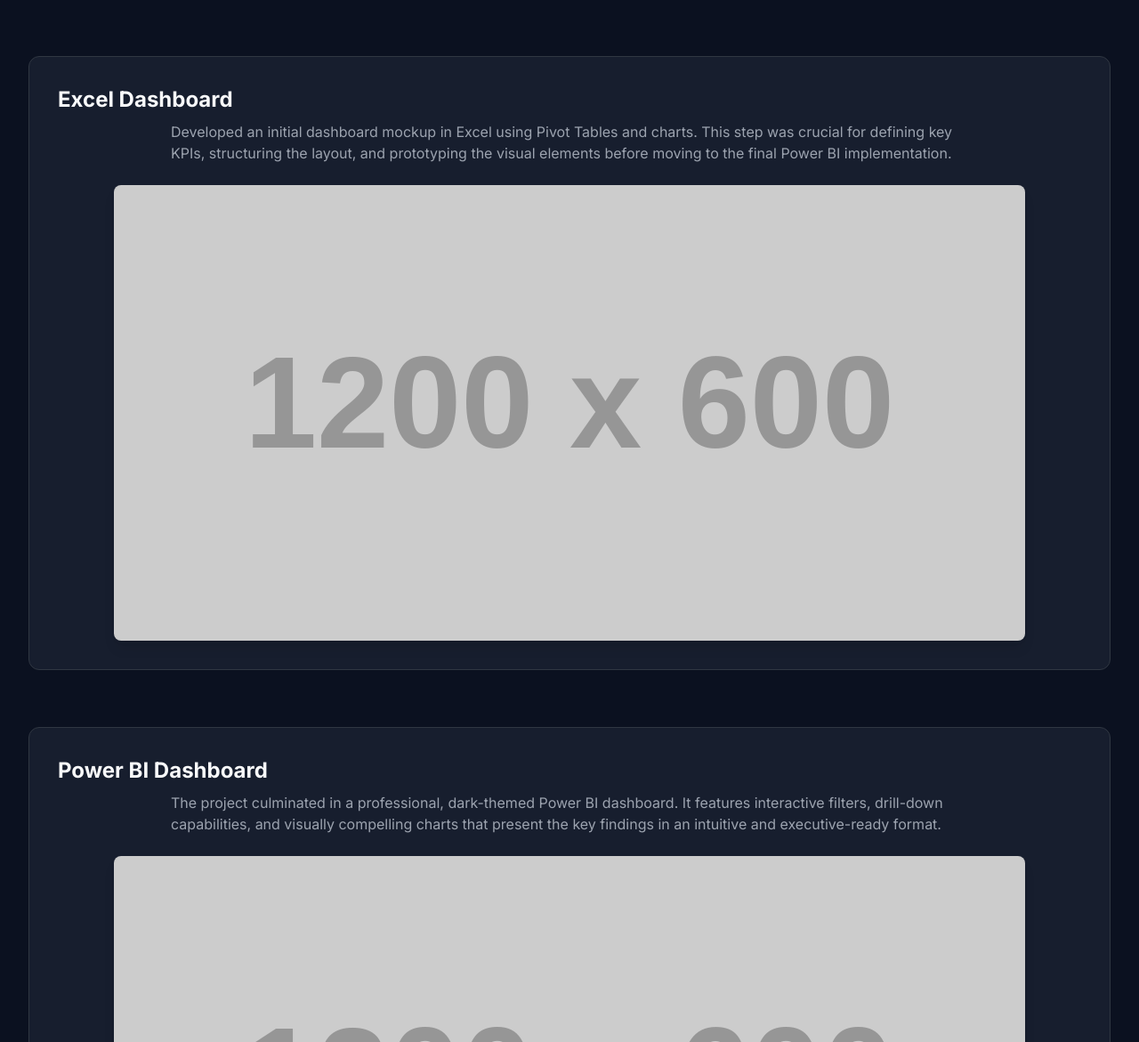
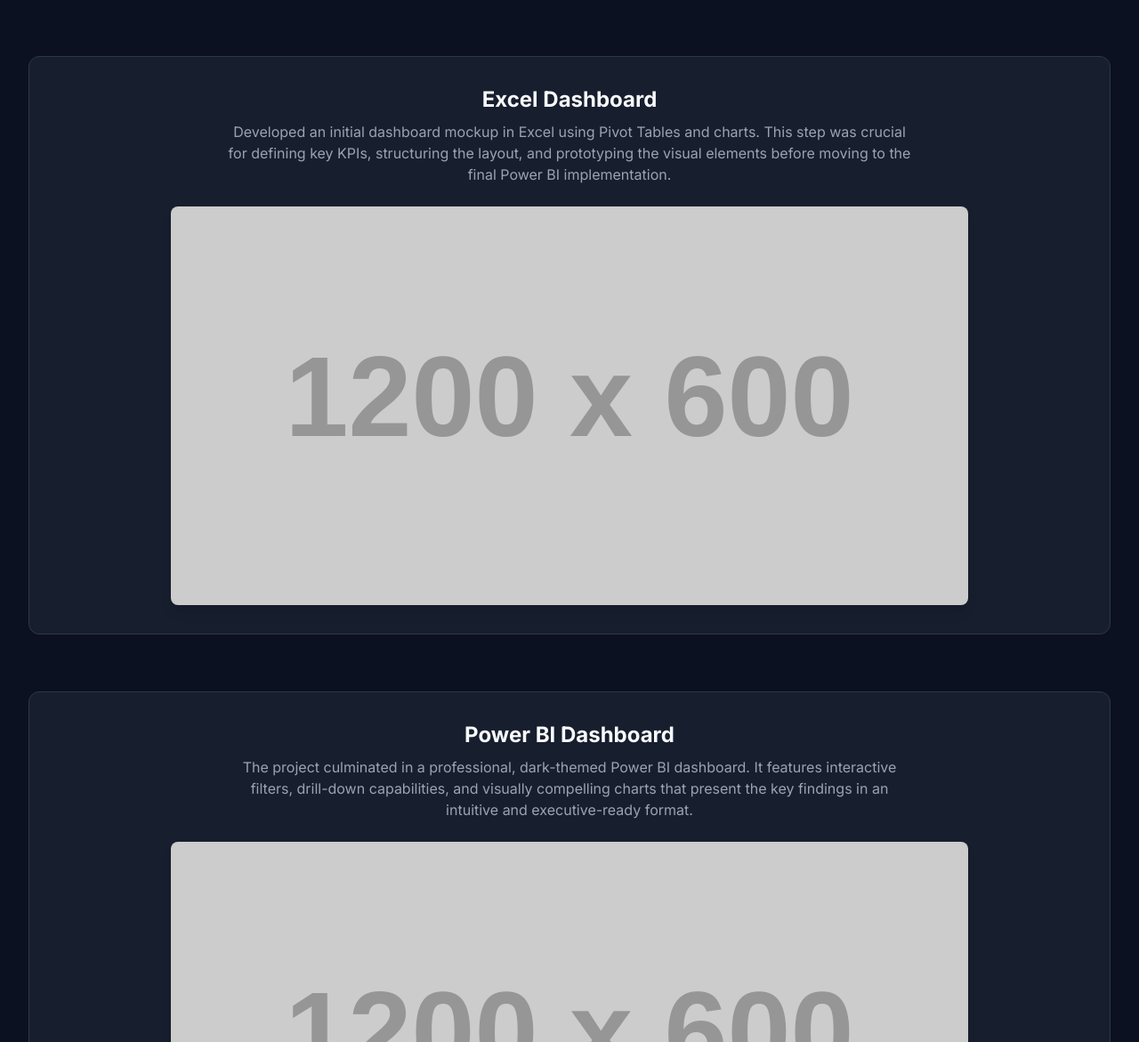
Before and after one commit to Ayushhhhhhhh/3_Indian-Retail-Analysis, a plain HTML site: page index.html in a window 1280 px wide. Shown: the part 3180-4351 px from the top of the page at 89% size. Drawn offline with nearby package versions, Linux system fonts and the light colour scheme; placeholder pictures from the web are drawn by us.

Commit message:
Update index.html

```diff
--- a/index.html
+++ b/index.html
@@ -93,7 +93,6 @@
 </head>
 <body class="antialiased">
 
-    <!-- I've increased the horizontal padding here from px-6 to px-8 -->
     <main class="container mx-auto px-8 py-16 md:py-24">
 
         <!-- 1. Project Title -->
@@ -180,7 +179,6 @@
         <!-- 4. Workflow Graphic -->
         <section class="mb-24">
             <h2 class="text-3xl font-bold text-center mb-12">Project Workflow</h2>
-            <!-- Added max-w-5xl and mx-auto to contain the workflow on large screens -->
             <div class="flex flex-col md:flex-row items-center justify-center max-w-5xl mx-auto">
                 <div class="workflow-step"><div class="workflow-icon"><svg class="w-10 h-10 text-blue-400" fill="none" stroke="currentColor" viewBox="0 0 24 24"><path stroke-linecap="round" stroke-linejoin="round" stroke-width="2" d="M10 20l4-16m4 4l4 4-4 4M6 16l-4-4 4-4"/></svg></div><h3 class="font-semibold">Python</h3><p class="text-sm text-gray-400">Data Cleaning & Analysis</p></div>
                 <div class="workflow-arrow hidden md:block"></div>
@@ -198,7 +196,7 @@
             <div class="space-y-16">
                 <!-- Python Showcase -->
                 <div class="showcase-card p-8">
-                    <h3 class="text-2xl font-bold mb-4">Python Analysis</h3>
+                    <h3 class="text-2xl font-bold text-center mb-4">Python Analysis</h3>
                     <div class="grid grid-cols-1 md:grid-cols-2 gap-6 mb-8">
                         <div class="insight-card p-6 rounded-lg flex items-start space-x-4"><div class="flex-shrink-0"><svg class="w-8 h-8 text-green-400" fill="none" stroke="currentColor" viewBox="0 0 24 24"><path stroke-linecap="round" stroke-linejoin="round" stroke-width="2" d="M9 12l2 2 4-4m6 2a9 9 0 11-18 0 9 9 0 0118 0z"></path></svg></div><div><h3 class="font-bold text-lg">Data Quality Assessed</h3><p class="text-gray-400">Validated 12,960 records, confirming 100% data integrity with zero missing values or duplicates before analysis.</p></div></div>
                         <div class="insight-card p-6 rounded-lg flex items-start space-x-4"><div class="flex-shrink-0"><svg class="w-8 h-8 text-blue-400" fill="none" stroke="currentColor" viewBox="0 0 24 24"><path stroke-linecap="round" stroke-linejoin="round" stroke-width="2" d="M11 3.055A9.001 9.001 0 1020.945 13H11V3.055z"></path><path stroke-linecap="round" stroke-linejoin="round" stroke-width="2" d="M20.488 9H15V3.512A9.025 9.025 0 0120.488 9z"></path></svg></div><div><h3 class="font-bold text-lg">Financial Performance Calculated</h3><p class="text-gray-400">Aggregated key financial metrics, revealing a total revenue of ₹590.9 Crores and an overall profit margin of 6.97%.</p></div></div>
@@ -210,7 +208,6 @@
                     </div>
                     <h4 class="text-xl font-bold text-center mb-4">Key Visualizations</h4>
                     <div class="grid grid-cols-1 md:grid-cols-3 gap-8">
-                        <!-- Added max-w-sm and mx-auto to center and constrain the image -->
                         <div class="max-w-sm mx-auto">
                             <h5 class="font-semibold text-center mb-2">Chain Performance</h5>
                             <img src="https://placehold.co/600x400/171E2E/F9FAFB?text=Chain+Performance" alt="Python Visualization 1" class="rounded-lg shadow-lg">
@@ -228,7 +225,7 @@
 
                 <!-- SQL Showcase -->
                 <div class="showcase-card p-8">
-                    <h3 class="text-2xl font-bold mb-2">SQL Insights</h3>
+                    <h3 class="text-2xl font-bold text-center mb-2">SQL Insights</h3>
                     <div class="grid grid-cols-1 md:grid-cols-2 gap-6">
                         <div class="insight-card p-6 rounded-lg flex items-start space-x-4"><div class="flex-shrink-0"><svg class="w-8 h-8 text-green-400" fill="none" stroke="currentColor" viewBox="0 0 24 24"><path stroke-linecap="round" stroke-linejoin="round" stroke-width="2" d="M9 19v-6a2 2 0 00-2-2H5a2 2 0 00-2 2v6a2 2 0 002 2h2a2 2 0 002-2zm0 0V9a2 2 0 012-2h2a2 2 0 012 2v10m-6 0a2 2 0 002 2h2a2 2 0 002-2M9 5a2 2 0 012-2h2a2 2 0 012 2v2a2 2 0 01-2 2h-2a2 2 0 01-2-2V5z"></path></svg></div><div><h3 class="font-bold text-lg">Ranking Chains by Performance</h3><p class="text-gray-400">Wrote queries using window functions to rank each retail chain by total sales and average profit margin, identifying market leaders.</p></div></div>
                         <div class="insight-card p-6 rounded-lg flex items-start space-x-4"><div class="flex-shrink-0"><svg class="w-8 h-8 text-blue-400" fill="none" stroke="currentColor" viewBox="0 0 24 24"><path stroke-linecap="round" stroke-linejoin="round" stroke-width="2" d="M17.657 16.657L13.414 20.9a1.998 1.998 0 01-2.827 0l-4.244-4.243a8 8 0 1111.314 0z"></path><path stroke-linecap="round" stroke-linejoin="round" stroke-width="2" d="M15 11a3 3 0 11-6 0 3 3 0 016 0z"></path></svg></div><div><h3 class="font-bold text-lg">Analyzing Geographic Performance</h3><p class="text-gray-400">Aggregated sales data by region and city tier to pinpoint the highest-performing geographical areas, such as the South region.</p></div></div>
@@ -242,20 +239,18 @@
 
                 <!-- Excel Showcase -->
                 <div class="showcase-card p-8">
-                    <h3 class="text-2xl font-bold mb-2">Excel Dashboard</h3>
-                    <p class="text-gray-400 mb-6 max-w-4xl mx-auto">Developed an initial dashboard mockup in Excel using Pivot Tables and charts. This step was crucial for defining key KPIs, structuring the layout, and prototyping the visual elements before moving to the final Power BI implementation.</p>
-                    <!-- Wrapped image in a div to control its size -->
-                    <div class="max-w-5xl mx-auto">
+                    <h3 class="text-2xl font-bold text-center mb-2">Excel Dashboard</h3>
+                    <p class="text-gray-400 mb-6 max-w-3xl mx-auto text-center">Developed an initial dashboard mockup in Excel using Pivot Tables and charts. This step was crucial for defining key KPIs, structuring the layout, and prototyping the visual elements before moving to the final Power BI implementation.</p>
+                    <div class="max-w-4xl mx-auto">
                         <img src="https://placehold.co/1200x600/171E2E/F9FAFB?text=Excel+Dashboard" alt="Excel Dashboard Screenshot" class="rounded-lg shadow-lg w-full">
                     </div>
                 </div>
 
                 <!-- Power BI Showcase -->
                 <div class="showcase-card p-8">
-                    <h3 class="text-2xl font-bold mb-2">Power BI Dashboard</h3>
-                    <p class="text-gray-400 mb-6 max-w-4xl mx-auto">The project culminated in a professional, dark-themed Power BI dashboard. It features interactive filters, drill-down capabilities, and visually compelling charts that present the key findings in an intuitive and executive-ready format.</p>
-                    <!-- Wrapped image in a div to control its size -->
-                    <div class="max-w-5xl mx-auto">
+                    <h3 class="text-2xl font-bold text-center mb-2">Power BI Dashboard</h3>
+                    <p class="text-gray-400 mb-6 max-w-3xl mx-auto text-center">The project culminated in a professional, dark-themed Power BI dashboard. It features interactive filters, drill-down capabilities, and visually compelling charts that present the key findings in an intuitive and executive-ready format.</p>
+                    <div class="max-w-4xl mx-auto">
                         <img src="https://placehold.co/1200x600/171E2E/F9FAFB?text=Power+BI+Dashboard" alt="Power BI Dashboard Screenshot" class="rounded-lg shadow-lg w-full">
                     </div>
                 </div>
```
